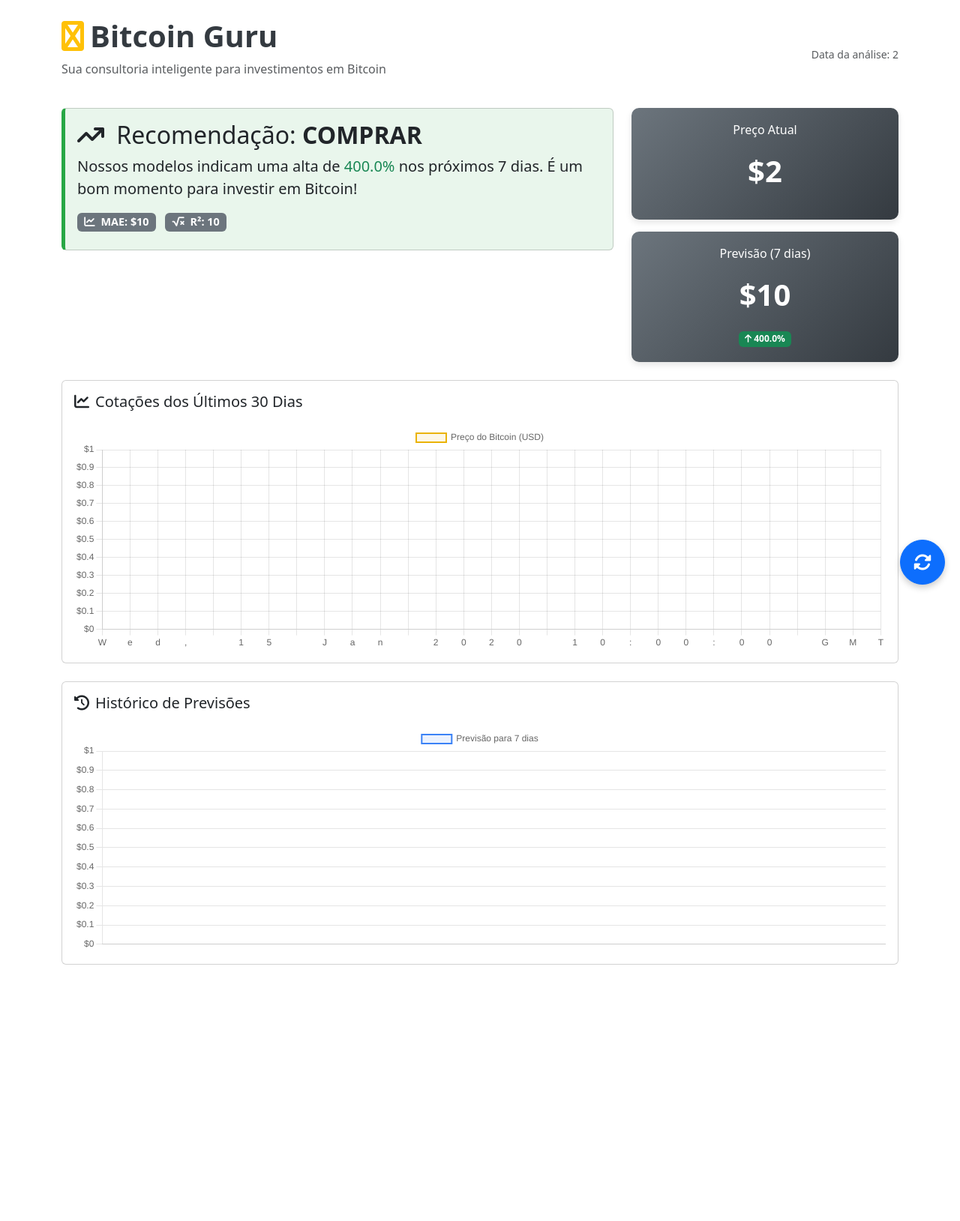
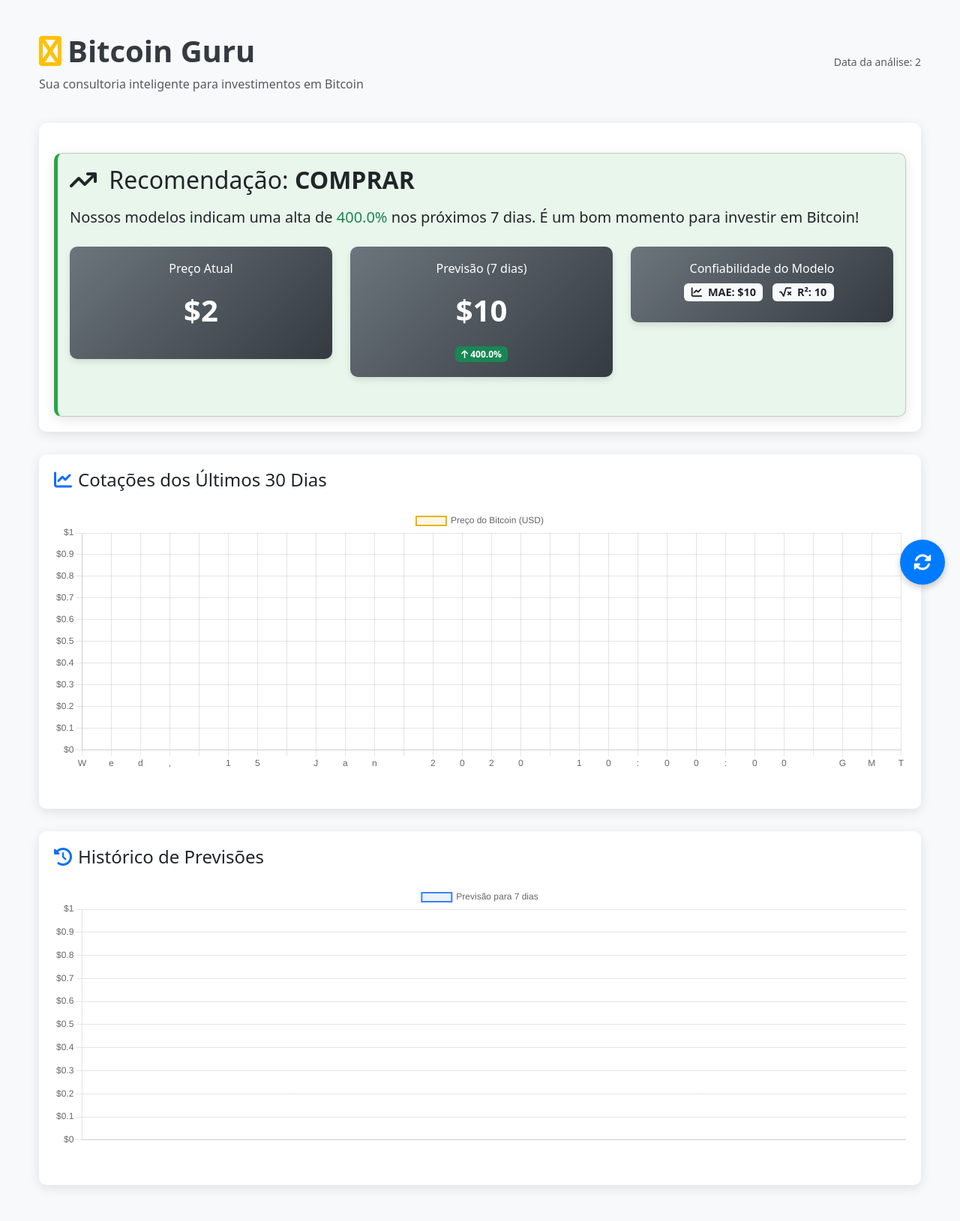
Before and after one commit to caiosaldanha/bitcoin-guru, a Flask app: page / in a window 1280 px wide. Shown: the whole page at 75% size. Before the commit the page ends 1287 px from the top, so only its background shows below. Run offline with Flask 3, Linux system fonts and the light colour scheme; a database or web service that is not in the repository returns one stand-in record (values such as "Sample title"); data that the repository does not hold is empty; parts of the project's set-up code (start-up, migrations or seed data) failed here and were passed over.

Commit message:
feat: implement bootstrap logic for database initialization and model training feat: add locale configuration and custom number formatting filter in frontend style: enhance UI with improved card designs and layout adjustments in index template

```diff
--- a/frontend/app/main.py
+++ b/frontend/app/main.py
@@ -2,10 +2,22 @@
 import requests
 import pandas as pd
 import os
+import locale
 
 API_URL = os.environ.get("API_URL", "https://bitcoinguru.ml.caiosaldanha.com/api")
 
 app = Flask(__name__)
+
+# Configurar locale para formatação de números
+locale.setlocale(locale.LC_ALL, 'pt_BR.UTF-8')
+
+# Filtro personalizado para formatar números
+@app.template_filter('format_number')
+def format_number(value):
+    try:
+        return locale.format_string("%d", int(value), grouping=True)
+    except (ValueError, TypeError):
+        return value
 
 def convert_to_col_dict(data):
     # Se já for dict de listas, retorna direto
--- a/frontend/app/templates/index.html
+++ b/frontend/app/templates/index.html
@@ -8,9 +8,18 @@
     <link rel="stylesheet" href="https://cdnjs.cloudflare.com/ajax/libs/font-awesome/6.4.0/css/all.min.css">
     <script src="https://cdn.jsdelivr.net/npm/chart.js"></script>
     <style>
+        body {
+            background-color: #f8f9fa;
+        }
+        .container {
+            max-width: 1200px;
+        }
         .recommendation-card {
             border-left: 5px solid;
             transition: all 0.3s ease;
+            box-shadow: 0 4px 15px rgba(0,0,0,0.1);
+            border-radius: 10px;
+            margin-top: 20px;
         }
         .buy {
             border-left-color: #28a745;
@@ -31,6 +40,11 @@
             box-shadow: 0 4px 8px rgba(0,0,0,0.1);
             background: linear-gradient(135deg, #6c757d 0%, #343a40 100%);
             color: white;
+            margin-bottom: 20px;
+            transition: transform 0.3s ease;
+        }
+        .price-card:hover {
+            transform: translateY(-5px);
         }
         .price-value {
             font-size: 2.5rem;
@@ -49,6 +63,13 @@
             align-items: center;
             justify-content: center;
             box-shadow: 0 4px 8px rgba(0,0,0,0.2);
+            background: #007bff;
+            color: white;
+            transition: all 0.3s ease;
+        }
+        .refresh-btn:hover {
+            transform: rotate(180deg);
+            background: #0056b3;
         }
         .metrics-badge {
             margin-right: 8px;
@@ -58,10 +79,30 @@
         .header-title {
             font-weight: 700;
             color: #343a40;
+            margin-top: 20px;
         }
         .chart-container {
-            height: 300px;
+            height: 350px;
             margin-top: 20px;
+            margin-bottom: 30px;
+        }
+        .chart-card {
+            background: white;
+            border-radius: 10px;
+            box-shadow: 0 4px 15px rgba(0,0,0,0.1);
+            padding: 20px;
+            margin-bottom: 30px;
+        }
+        .action-text {
+            font-size: 1.2rem;
+            font-weight: 600;
+        }
+        .prediction-container {
+            background: white;
+            border-radius: 10px;
+            box-shadow: 0 4px 15px rgba(0,0,0,0.1);
+            padding: 20px;
+            margin-bottom: 30px;
         }
     </style>
 </head>
@@ -77,6 +118,7 @@
         </div>
     </div>
 
+    <div class="prediction-container">
     {% if pred.get('error') %}
         <div class="alert alert-danger">{{ pred['error'] }}</div>
     {% elif pred.get('data') and pred['data'].get('date') %}
@@ -87,15 +129,15 @@
         {% set card_class = "buy" if recommendation == "COMPRAR" else ("sell" if recommendation == "VENDER" else "hold") %}
         {% set icon_class = "fa-arrow-trend-up" if recommendation == "COMPRAR" else ("fa-arrow-trend-down" if recommendation == "VENDER" else "fa-grip-lines") %}
 
-        <div class="row mb-4">
-            <div class="col-md-8">
+        <div class="row">
+            <div class="col-12">
                 <div class="card recommendation-card {{ card_class }}">
                     <div class="card-body">
-                        <h2 class="card-title">
+                        <h2 class="card-title mb-3">
                             <i class="fas {{ icon_class }} me-2"></i>
                             Recomendação: <strong>{{ recommendation }}</strong>
                         </h2>
-                        <p class="card-text lead">
+                        <p class="card-text lead mb-4">
                             {% if recommendation == "COMPRAR" %}
                                 Nossos modelos indicam uma alta de <strong class="text-success">{{ percent_change }}%</strong> nos próximos 7 dias.
                                 É um bom momento para investir em Bitcoin!
@@ -107,33 +149,37 @@
                                 Mantenha seus investimentos e monitore o mercado.
                             {% endif %}
                         </p>
-                        <div class="mt-3">
-                            <span class="badge bg-secondary metrics-badge" title="Erro Médio Absoluto (treino)">
+
+                        <div class="row mt-4">
+                            <div class="col-md-4 mb-3">
+                                <div class="price-card">
+                                    <h6>Preço Atual</h6>
+                                    <div class="price-value">${{ current_price|round(2)|int|format_number }}</div>
+                                </div>
+                            </div>
+                            <div class="col-md-4 mb-3">
+                                <div class="price-card">
+                                    <h6>Previsão (7 dias)</h6>
+                                    <div class="price-value">${{ future_price|round(2)|int|format_number }}</div>
+                                    <span class="badge {{ 'bg-success' if percent_change > 0 else ('bg-danger' if percent_change < 0 else 'bg-warning') }}">
+                                        <i class="fas {{ 'fa-arrow-up' if percent_change > 0 else ('fa-arrow-down' if percent_change < 0 else 'fa-equals') }}"></i>
+                                        {{ percent_change }}%
+                                    </span>
+                                </div>
+                            </div>
+                            <div class="col-md-4 mb-3">
+                                <div class="price-card">
+                                    <h6>Confiabilidade do Modelo</h6>
+                                    <div class="mt-2">
+                                        <span class="badge bg-light text-dark metrics-badge" title="Erro Médio Absoluto (treino)">
                                             <i class="fas fa-chart-line me-1"></i> MAE: ${{ pred['data']['mae_train'][0]|round(2) }}
                                         </span>
-                            <span class="badge bg-secondary metrics-badge" title="Coeficiente de Determinação (treino)">
+                                        <span class="badge bg-light text-dark metrics-badge" title="Coeficiente de Determinação (treino)">
                                             <i class="fas fa-square-root-variable me-1"></i> R²: {{ pred['data']['r2_train'][0]|round(2) }}
                                         </span>
                                     </div>
                                 </div>
                             </div>
-            </div>
-            <div class="col-md-4">
-                <div class="row">
-                    <div class="col-12 mb-3">
-                        <div class="price-card">
-                            <h6>Preço Atual</h6>
-                            <div class="price-value">${{ current_price|round(2)|int }}</div>
-                        </div>
-                    </div>
-                    <div class="col-12">
-                        <div class="price-card">
-                            <h6>Previsão (7 dias)</h6>
-                            <div class="price-value">${{ future_price|round(2)|int }}</div>
-                            <span class="badge {{ 'bg-success' if percent_change > 0 else ('bg-danger' if percent_change < 0 else 'bg-warning') }}">
-                                <i class="fas {{ 'fa-arrow-up' if percent_change > 0 else ('fa-arrow-down' if percent_change < 0 else 'fa-equals') }}"></i>
-                                {{ percent_change }}%
-                            </span>
                         </div>
                     </div>
                 </div>
@@ -142,10 +188,10 @@
     {% else %}
         <div class="alert alert-warning">Sem dados de previsão disponíveis.</div>
     {% endif %}
+    </div>
 
-    <div class="card mb-4">
-        <div class="card-body">
-            <h5 class="card-title"><i class="fas fa-chart-line me-2"></i>Cotações dos Últimos 30 Dias</h5>
+    <div class="chart-card">
+        <h4 class="mb-4"><i class="fas fa-chart-line me-2 text-primary"></i>Cotações dos Últimos 30 Dias</h4>
         {% if prices.get('error') %}
             <div class="alert alert-danger">{{ prices['error'] }}</div>
         {% elif prices.get('data') and prices['data'].get('date') %}
@@ -156,11 +202,9 @@
             <div class="alert alert-warning">Dados de cotações não disponíveis.</div>
         {% endif %}
     </div>
-    </div>
 
-    <div class="card">
-        <div class="card-body">
-            <h5 class="card-title"><i class="fas fa-history me-2"></i>Histórico de Previsões</h5>
+    <div class="chart-card">
+        <h4 class="mb-4"><i class="fas fa-history me-2 text-primary"></i>Histórico de Previsões</h4>
         {% if hist.get('error') %}
             <div class="alert alert-danger">{{ hist['error'] }}</div>
         {% elif hist.get('data') and hist['data'].get('date') %}
@@ -172,9 +216,8 @@
         {% endif %}
     </div>
 </div>
-</div>
 
-<a href="/" class="btn btn-primary refresh-btn" title="Atualizar previsão">
+<a href="/" class="btn refresh-btn" title="Atualizar previsão">
     <i class="fas fa-sync-alt"></i>
 </a>
 
@@ -245,6 +288,7 @@
             },
             scales: {
                 y: {
+                    beginAtZero: false,
                     ticks: { callback: function(value) { return '$' + value.toLocaleString(); } }
                 }
             }
```
Also changed, not shown: backend/app/main.py (+31 -0 lines). Lines whose indentation alone changed are shown as unchanged.
